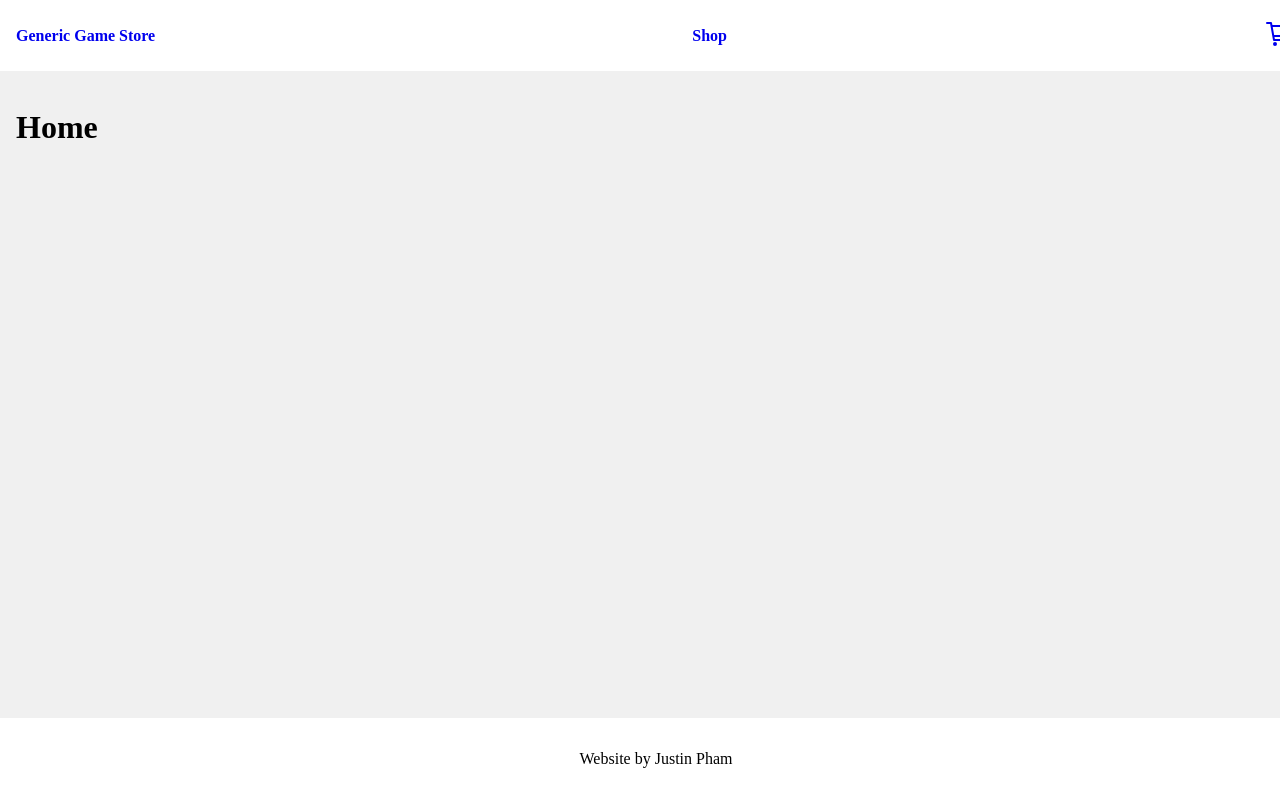
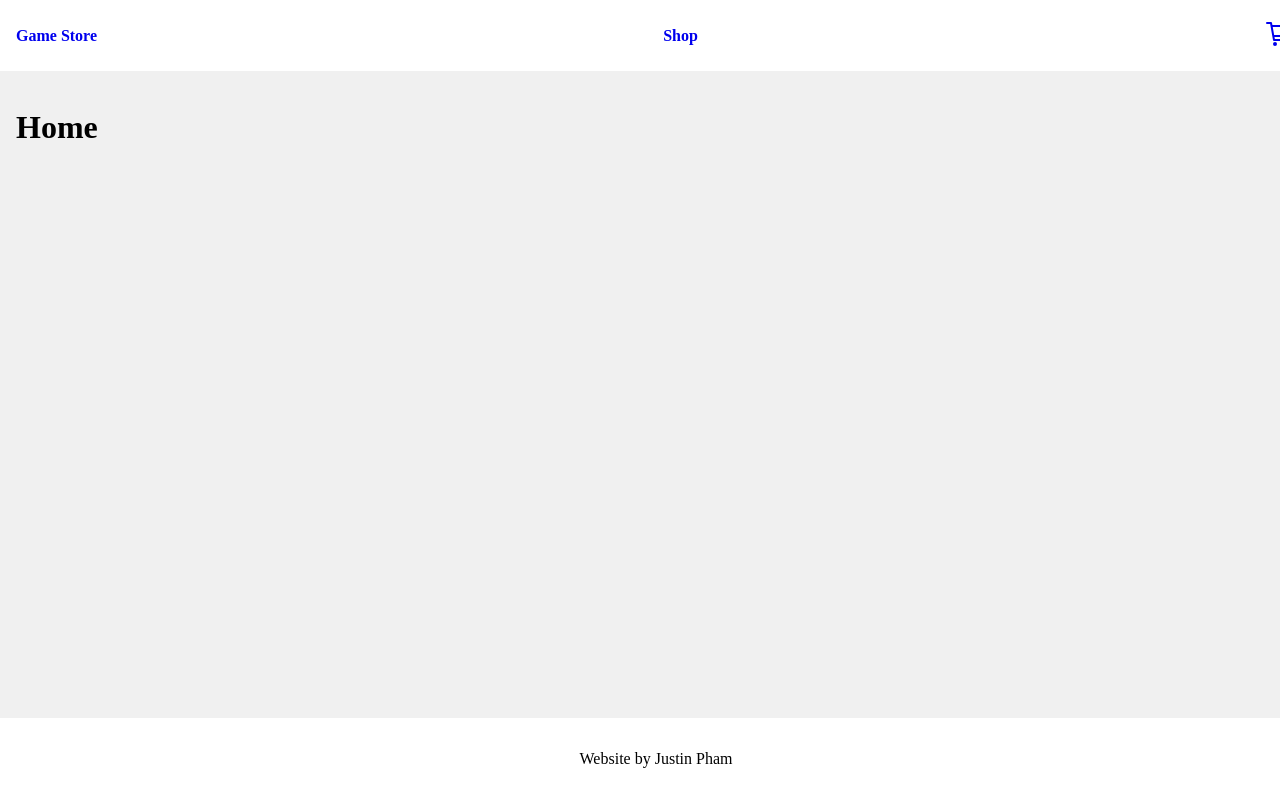
Before and after one commit to jtkp/shopping-cart, a React (Create React App) app: page / in a window 1280 px wide. Shown: the top 800 px of the page. Built offline with nearby package versions, Linux system fonts and the light colour scheme; no server answers.

Commit message:
configuring for gh pages

```diff
--- a/package.json
+++ b/package.json
@@ -11,6 +11,7 @@
     "@types/node": "^16.11.48",
     "@types/react": "^18.0.17",
     "@types/react-dom": "^18.0.6",
+    "gh-pages": "^4.0.0",
     "ionicons": "^6.0.2",
     "react": "^18.2.0",
     "react-dom": "^18.2.0",
@@ -22,6 +23,8 @@
     "web-vitals": "^2.1.4"
   },
   "scripts": {
+    "predeploy": "npm run build",
+    "deploy": "gh-pages -d build",
     "start": "react-scripts start",
     "build": "react-scripts build",
     "test": "react-scripts test",
@@ -48,5 +51,6 @@
   "devDependencies": {
     "@types/styled-components": "^5.1.26",
     "@types/uuid": "^8.3.4"
-  }
+  },
+  "homepage": "https://jtkp.github.io/shopping-cart"
 }
--- a/src/components/Item.tsx
+++ b/src/components/Item.tsx
@@ -42,6 +42,7 @@ const Div = styled.div`
     border-radius: 1rem;
     background-color: rgb(60, 60, 60);
     color: white;
+    cursor: pointer;
   }
 
   button:hover {
--- a/src/components/util/Header.tsx
+++ b/src/components/util/Header.tsx
@@ -10,7 +10,7 @@ export const Header = () => {
   return (
     <StyledDiv>
       <Link to='/'>
-        <h1>Generic Game Store</h1>
+        <h1>Game Store</h1>
       </Link>
       <Link to='/shop'>
         <h1>Shop</h1>
```
Also changed, not shown: 1 other file (tests, documents, lock files or other folders).
